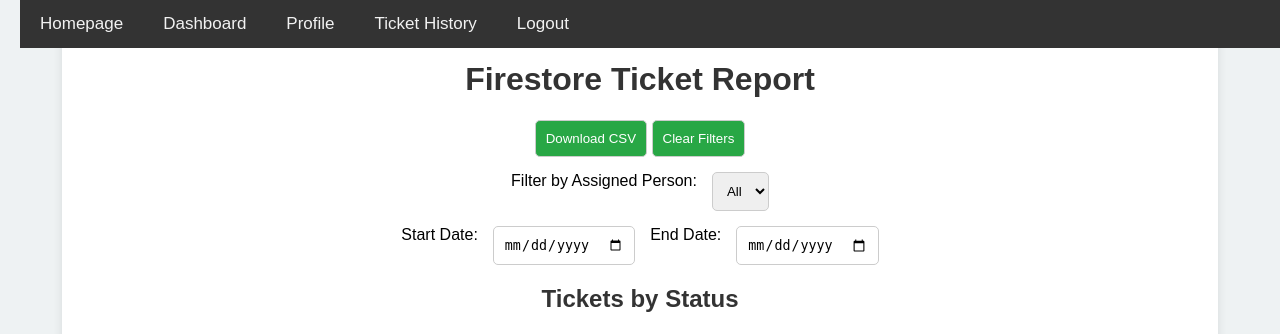
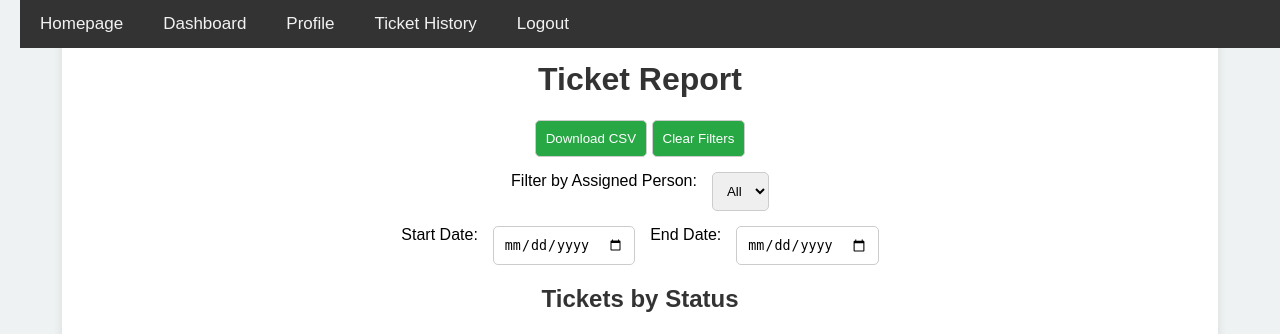
Before and after one commit to ProjectBA14/Website, a Flask app: template template/generate_report.html in a window 1280 px wide. Shown: the top 334 px of the page. Run offline with Flask 3, Linux system fonts and the light colour scheme; the template is opened without the code that fills it, so the values that code supplies are empty; parts of the project's set-up code (start-up, migrations or seed data) failed here and were passed over.

Commit message:
Update generate_report.html

```diff
--- a/template/generate_report.html
+++ b/template/generate_report.html
@@ -76,7 +76,7 @@
         <a href="{{ url_for('logout') }}" class="logout-btn">Logout</a>
     </div>
     <div class="container">
-        <h1>Firestore Ticket Report</h1>
+        <h1>Ticket Report</h1>
         <button onclick="downloadCSV()">Download CSV</button>
         <button onclick="clearFilters()">Clear Filters</button>
 
```
